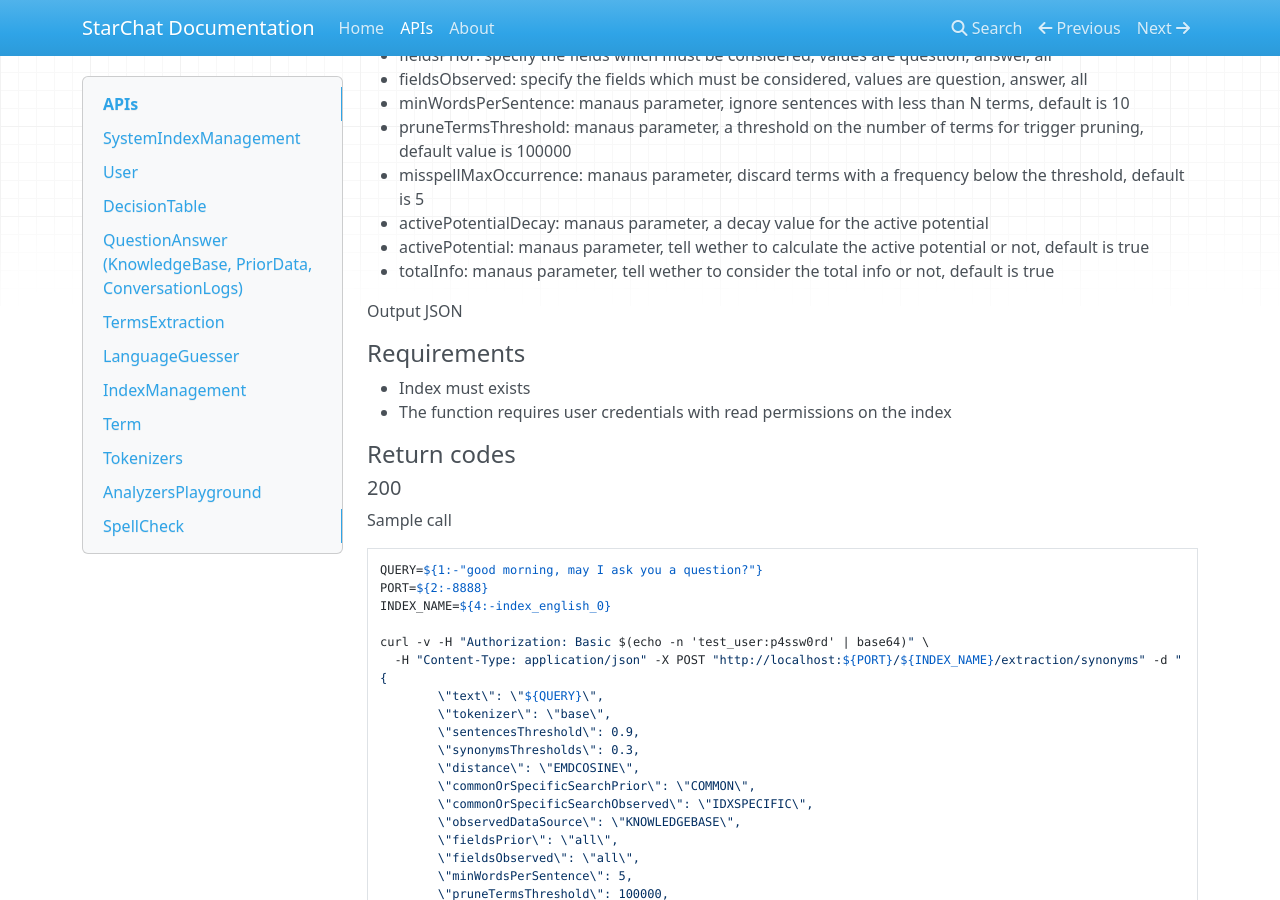
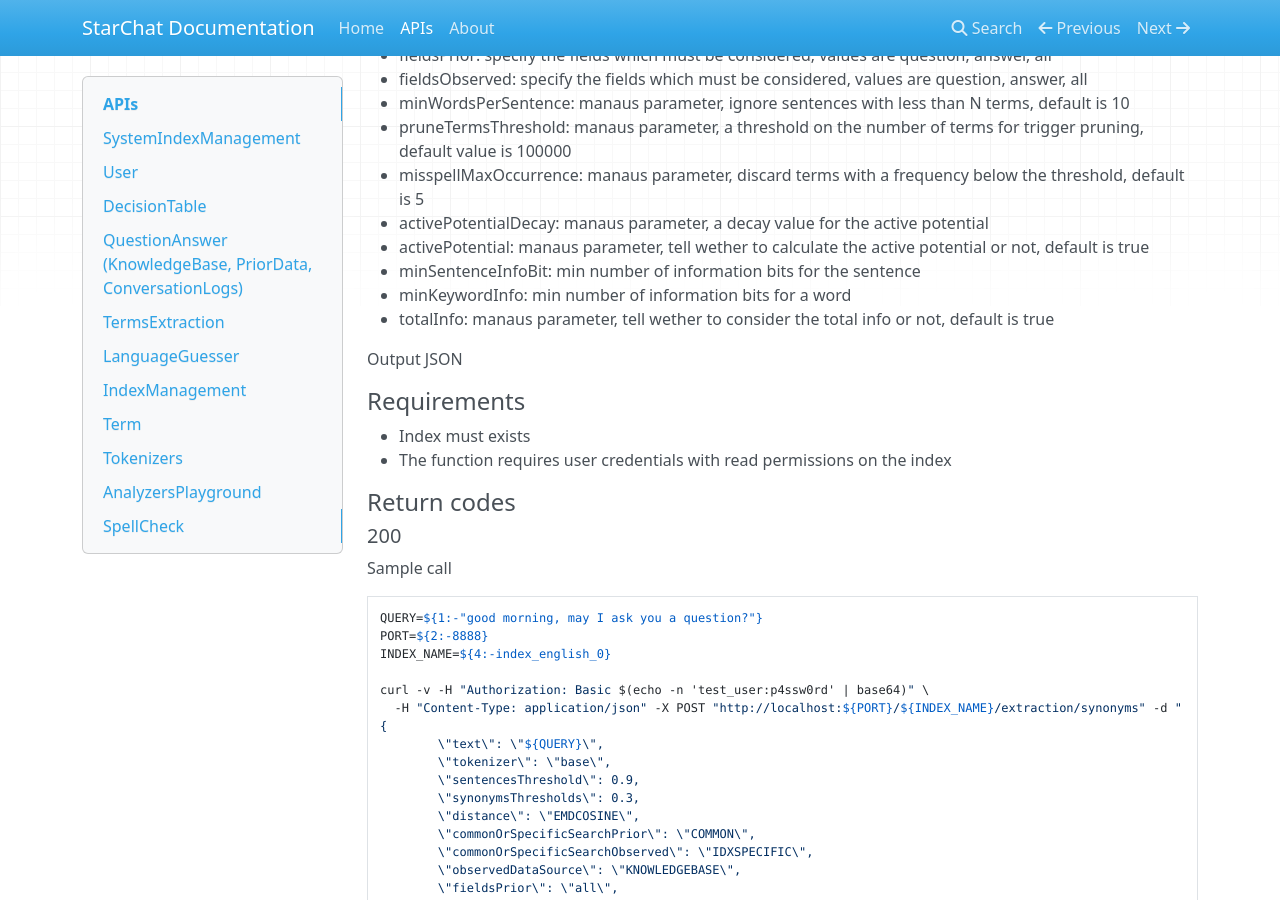
Before and after one commit to acollamati/starchat-doc, an MkDocs documentation site: the page built from docs/apis.md, in a window 1280 px wide and 900 px high, scrolled down 33748 px. Built offline with MkDocs 1.6.1, drawn with Linux system fonts in a browser that asks for light colours; nearby versions of some CDN libraries; old or Windows-style settings are respelled for this version of MkDocs.

Commit message:
documented parameters

```diff
--- a/docs/apis.md
+++ b/docs/apis.md
@@ -1833,6 +1833,8 @@ The fields of the data structure have the following meaning:
 * misspellMaxOccurrence: manaus parameter, discard terms with a frequency below the threshold, default is 5
 * activePotentialDecay: manaus parameter, a decay value for the active potential
 * activePotential: manaus parameter, tell wether to calculate the active potential or not, default is true
+* minSentenceInfoBit: min number of information bits for the sentence
+* minKeywordInfo: min number of information bits for a word
 * totalInfo: manaus parameter, tell wether to consider the total info or not, default is true
 
 Output JSON
```
